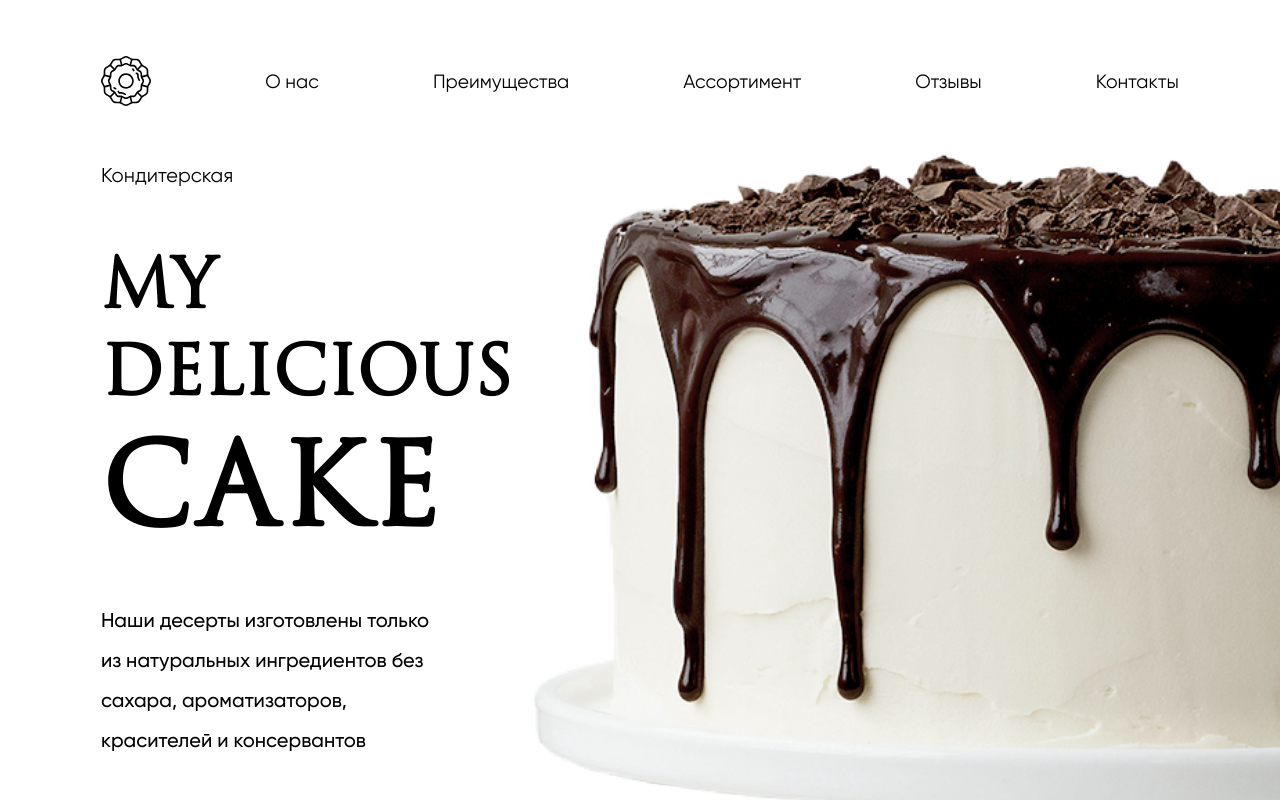
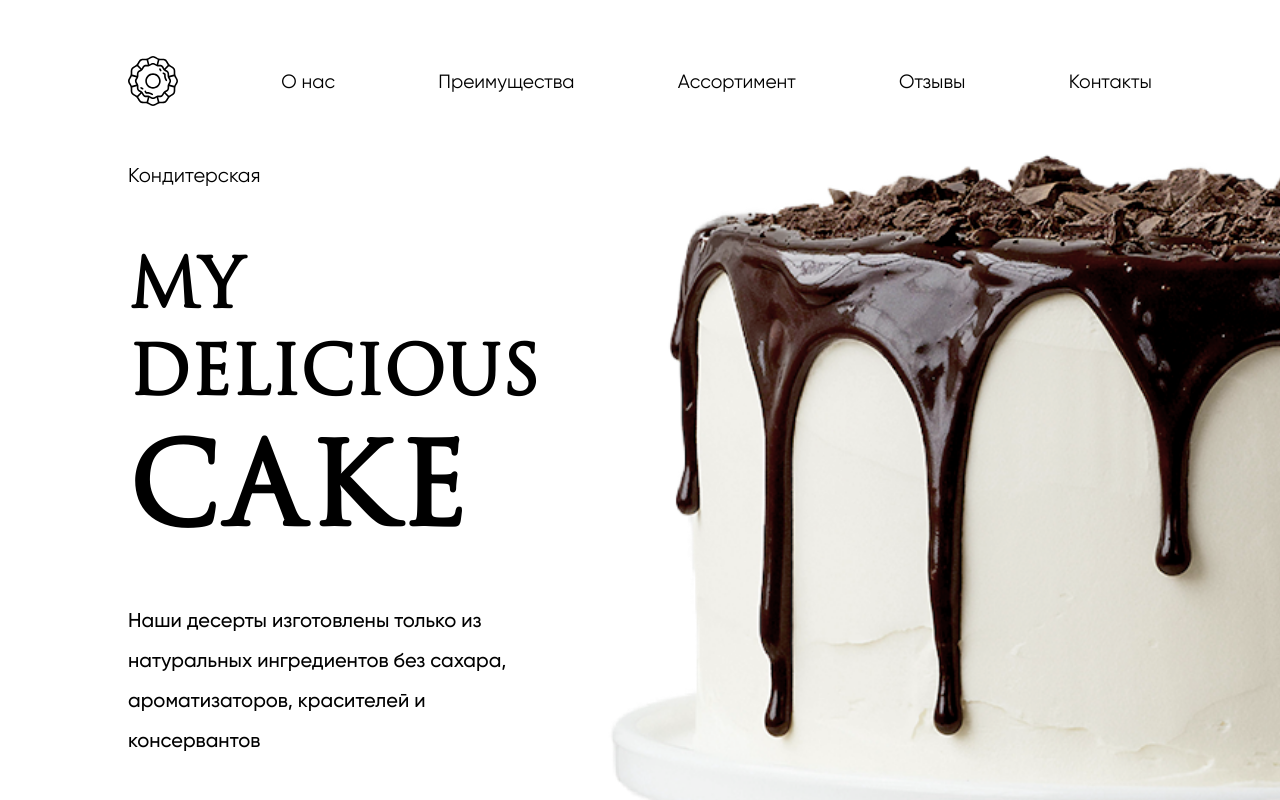
Before and after one commit to dasmodal/cake_landing_page, a plain HTML site: page index.html in a window 1280 px wide. Shown: the top 800 px of the page. Drawn offline with nearby package versions, Linux system fonts and the light colour scheme.

Commit message:
fix header

```diff
--- a/css/header.css
+++ b/css/header.css
@@ -1,13 +1,13 @@
 .header {
-  width: 100%;
   height: 18vh;
+  margin: 0 auto;
+  width: 80%;
 }
 
 .navbar {
   display: flex;
   justify-content: space-between;
   align-items: center;
-  margin: 0 7.9%;
   padding-top: 7vh;
 }
 
--- a/css/intro.css
+++ b/css/intro.css
@@ -10,18 +10,18 @@ li {
 
 .intro_wrapper {
   display: flex;
-  flex-wrap: wrap;
   justify-content: flex-end;
+  width: 90%;
+  margin-left: 10%;
 }
 
 .company_name {
-  flex-basis: 30%;
-  max-width: 100%;
+  flex-basis: 40%;
 }
 
 .title_cake {
   flex-basis: 60%;
-  max-width: 100%;
+  flex-shrink: 2;
 }
 
 .title_cake_img {
@@ -29,7 +29,6 @@ li {
   object-position: 15px 5px;
   height: 100%;
   width: 100%;
-  /*width: 100%;*/
 }
 
 .company_name_p {
@@ -59,6 +58,7 @@ li {
 .intro_more {
   display: flex;
   align-items: center;
+  margin-bottom: 50px;
 }
 
 .intro_more_text {
```
